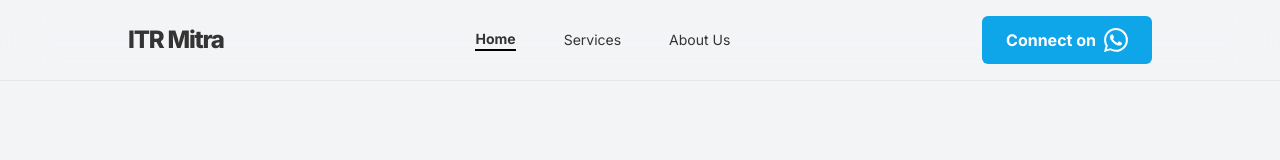
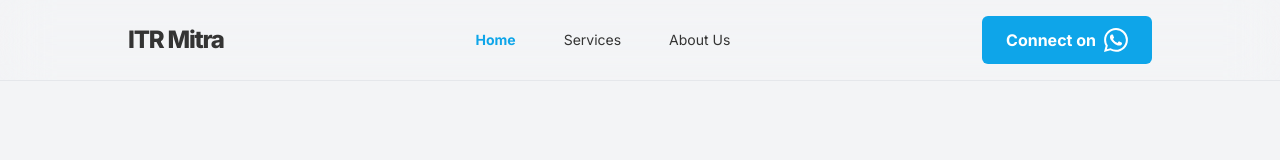
Before and after one commit to itrmitra/itrmitra, a Next.js app: page / in a window 1280 px wide. Shown: the top 160 px of the page. Built offline with nearby package versions, Linux system fonts and the light colour scheme.

Commit message:
change selected tab text color

```diff
--- a/src/components/main-nav.tsx
+++ b/src/components/main-nav.tsx
@@ -1,14 +1,14 @@
-import Link from "next/link";
-import { cn } from "../lib/utils";
+import Link from "next/link"
+import { cn } from "../lib/utils"
 
 export interface NavItem {
-  title: string;
-  href: string;
+    title: string
+    href: string
 }
 
 interface MainNavProps {
-  items: NavItem[];
-  currentHref: string;
+    items: NavItem[]
+    currentHref: string
 }
 
 export function MainNav({ items, currentHref }: MainNavProps) {
@@ -19,14 +19,12 @@ export function MainNav({ items, currentHref }: MainNavProps) {
                     <Link
                         key={item.href}
                         href={item.href}
-            className={cn(
-              currentHref == item.href && "font-bold border-b-2 border-b-black"
-            )}
+                        className={cn(currentHref == item.href && "font-bold text-brand")}
                     >
                         {item.title}
                     </Link>
                 ))}
             </>
         </nav>
-  );
+    )
 }
```
Lines whose indentation alone changed are shown as unchanged.
